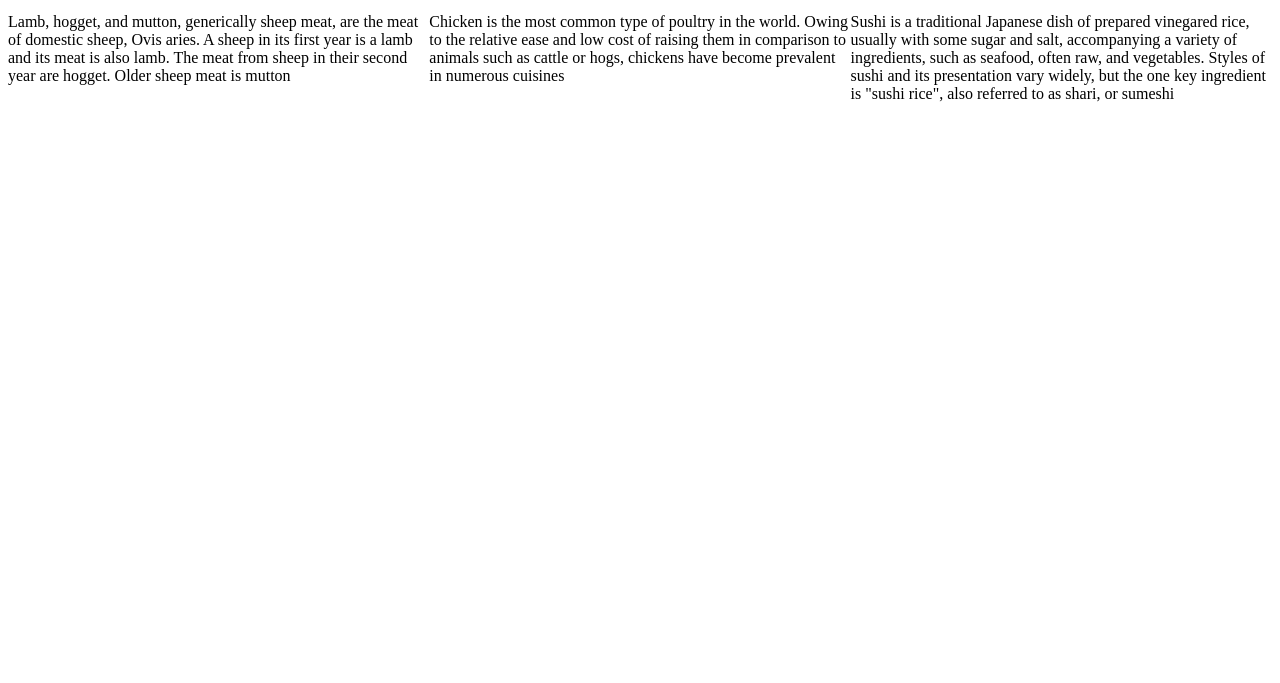
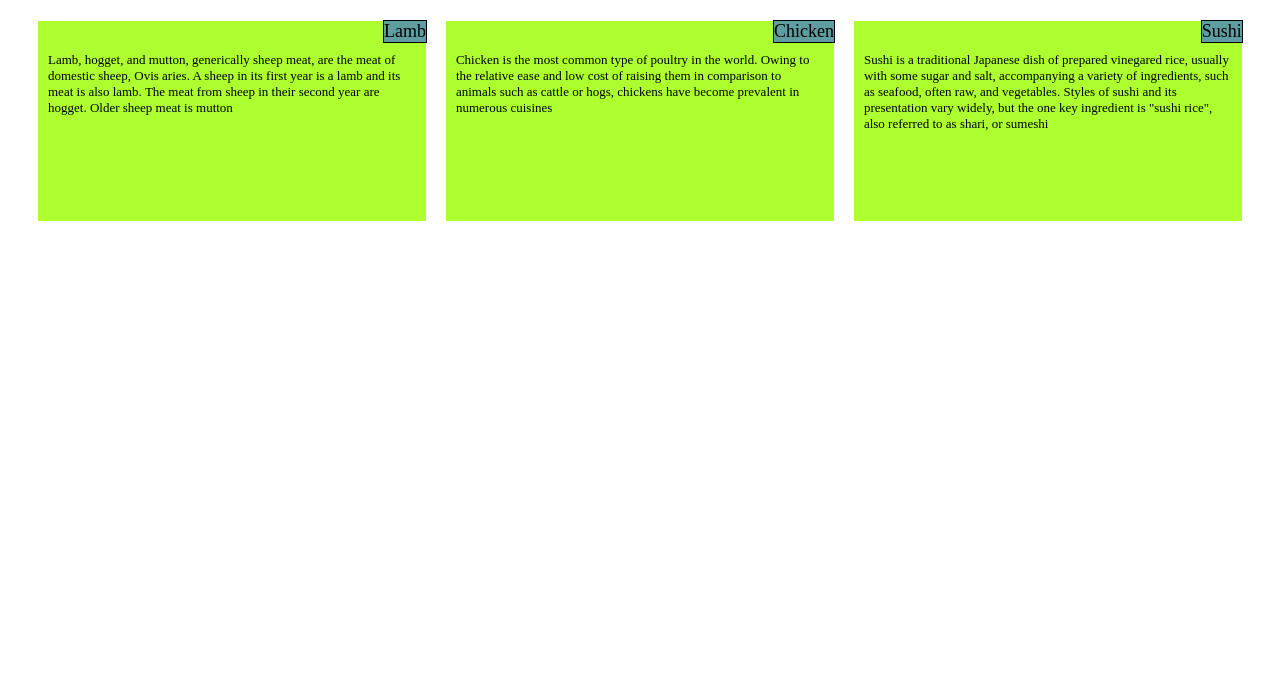
Before and after one commit to Lalitpool/coursera, a plain HTML site: page module2/index.html in a window 1280 px wide. Shown: the part 117-800 px from the top of the page. Drawn offline with Linux system fonts and the light colour scheme.

Commit message:
Update index.html

```diff
--- a/module2/index.html
+++ b/module2/index.html
@@ -1,7 +1,7 @@
 <!DOCTYPE html>
 <html lang="en">
     <head>
-        <link rel="stylesheet" href="assignmentstyle.css">
+        <link rel="stylesheet" href="css/style.css">
         <meta charset="utf-8">
         <meta name="viewport" content="width=device-width,intial-scale=1">
         <style>
```
